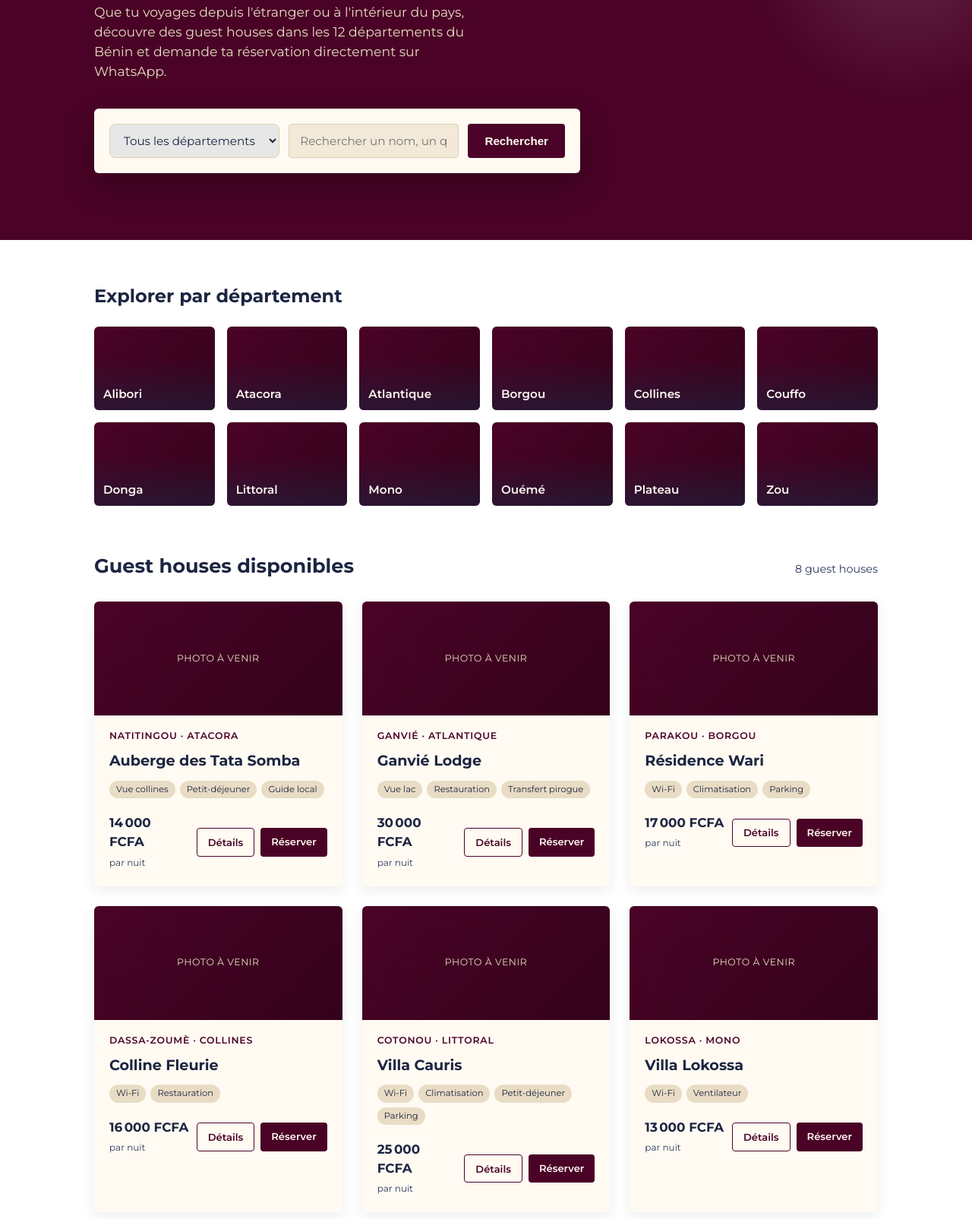
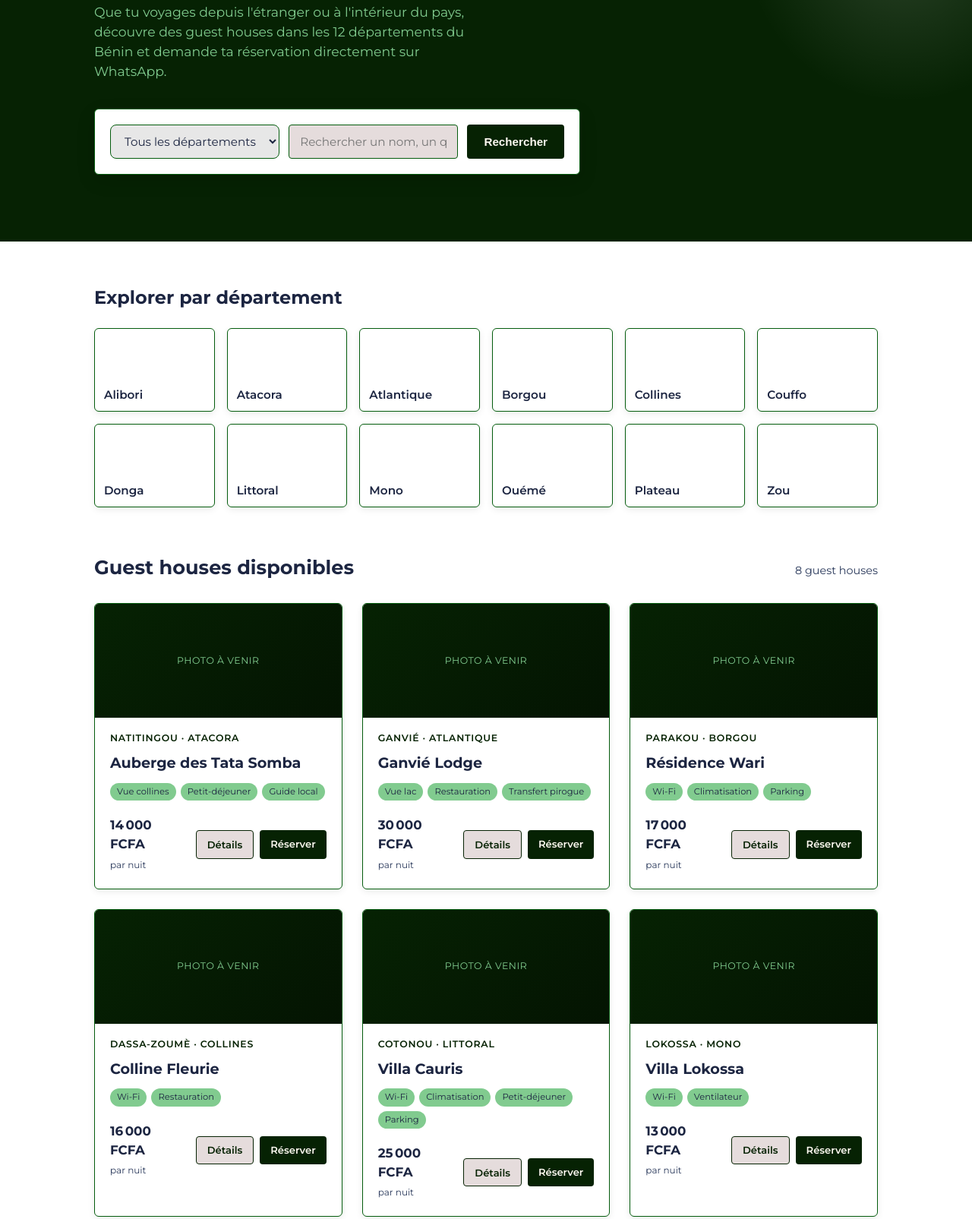
Before and after one commit to Yves251/Residance-meubl-es-, a plain HTML site: page index.html in a window 1280 px wide. Shown: the part 278-1883 px from the top of the page at 76% size. Drawn offline with Linux system fonts and the light colour scheme.

Commit message:
Nouvelle palette verte

```diff
--- a/script.js
+++ b/script.js
@@ -43,7 +43,7 @@ function renderDepartmentTiles(departments) {
     const photo = dep && dep.photo;
     const img = photo ? `<img src="${photo}" alt="${depName}">` : '';
     return `
-      <button type="button" class="department-tile" data-department="${depName}">
+      <button type="button" class="department-tile${photo ? ' has-photo' : ''}" data-department="${depName}">
         ${img}
         <span>${depName}</span>
       </button>
--- a/style.css
+++ b/style.css
@@ -3,11 +3,12 @@
 :root {
   --ink: #1c2541;
   --ink-light: #2b3a5c;
-  --sand: #f2e9d8;
-  --sand-deep: #e8dcc4;
-  --rust: #4a0326;
-  --rust-dark: #34021b;
-  --rust-hover: #de4b93;
+  --sand: #e5dcdc;
+  --sand-deep: #81cb8f;
+  --rust: #062203;
+  --rust-dark: #041402;
+  --rust-hover: #0e4a0a;
+  --border-accent: #045c0d;
   --teal: #1f6650;
   --gold: #d4a017;
   --white: #fffaf2;
@@ -132,14 +133,15 @@ nav.site-nav a:hover { opacity: 1; }
 /* ---------- Search bar ---------- */
 
 .search-panel {
-  background: var(--white);
+  background: #ffffff;
+  border: 1px solid var(--border-accent);
   color: var(--ink);
   border-radius: var(--radius);
   padding: 20px;
   display: flex;
   gap: 12px;
   flex-wrap: wrap;
-  box-shadow: 0 18px 40px rgba(0,0,0,0.25);
+  box-shadow: 0 8px 24px rgba(0,0,0,0.12);
   max-width: 640px;
 }
 
@@ -147,7 +149,7 @@ nav.site-nav a:hover { opacity: 1; }
   font-family: var(--font-body);
   font-size: 0.95rem;
   padding: 11px 14px;
-  border: 1px solid #ddd0b3;
+  border: 1px solid var(--border-accent);
   border-radius: 8px;
   background: #e7e7e7;
   color: var(--ink);
@@ -158,7 +160,7 @@ nav.site-nav a:hover { opacity: 1; }
   font-family: var(--font-body);
   font-size: 0.95rem;
   padding: 11px 14px;
-  border: 1px solid #ddd0b3;
+  border: 1px solid var(--border-accent);
   border-radius: 4px;
   background: var(--sand);
   color: var(--ink);
@@ -198,14 +200,15 @@ nav.site-nav a:hover { opacity: 1; }
 }
 
 .department-tile {
-  border: none;
+  border: 1px solid var(--border-accent);
   cursor: pointer;
   border-radius: var(--radius);
   overflow: hidden;
   position: relative;
   height: 110px;
-  background: linear-gradient(135deg, var(--rust), var(--rust-dark));
-  color: var(--white);
+  background: #ffffff;
+  box-shadow: 0 3px 10px rgba(0,0,0,0.08);
+  color: var(--ink);
   font-family: var(--font-display);
   font-weight: 600;
   font-size: 0.95rem;
@@ -225,7 +228,9 @@ nav.site-nav a:hover { opacity: 1; }
   z-index: 0;
 }
 
-.department-tile::before {
+.department-tile.has-photo { color: var(--white); }
+
+.department-tile.has-photo::before {
   content: "";
   position: absolute;
   inset: 0;
@@ -276,10 +281,11 @@ nav.site-nav a:hover { opacity: 1; }
 }
 
 .card {
-  background: var(--white);
+  background: #ffffff;
+  border: 1px solid var(--border-accent);
   border-radius: var(--radius);
   overflow: hidden;
-  box-shadow: 0 6px 18px rgba(28,37,65,0.08);
+  box-shadow: 0 3px 10px rgba(0,0,0,0.08);
   display: flex;
   flex-direction: column;
   transition: transform 0.2s, box-shadow 0.2s;
@@ -410,7 +416,7 @@ nav.site-nav a:hover { opacity: 1; }
 .btn-book:hover { background: var(--rust-hover); }
 
 .btn-details {
-  background: transparent;
+  background: var(--sand);
   color: var(--rust);
   border: 1px solid var(--rust);
 }
@@ -439,7 +445,9 @@ nav.site-nav a:hover { opacity: 1; }
 .modal-overlay.open { display: flex; }
 
 .modal-box {
-  background: var(--white);
+  background: #ffffff;
+  border: 1px solid var(--border-accent);
+  box-shadow: 0 10px 30px rgba(0,0,0,0.2);
   border-radius: var(--radius);
   max-width: 640px;
   width: 100%;
```
